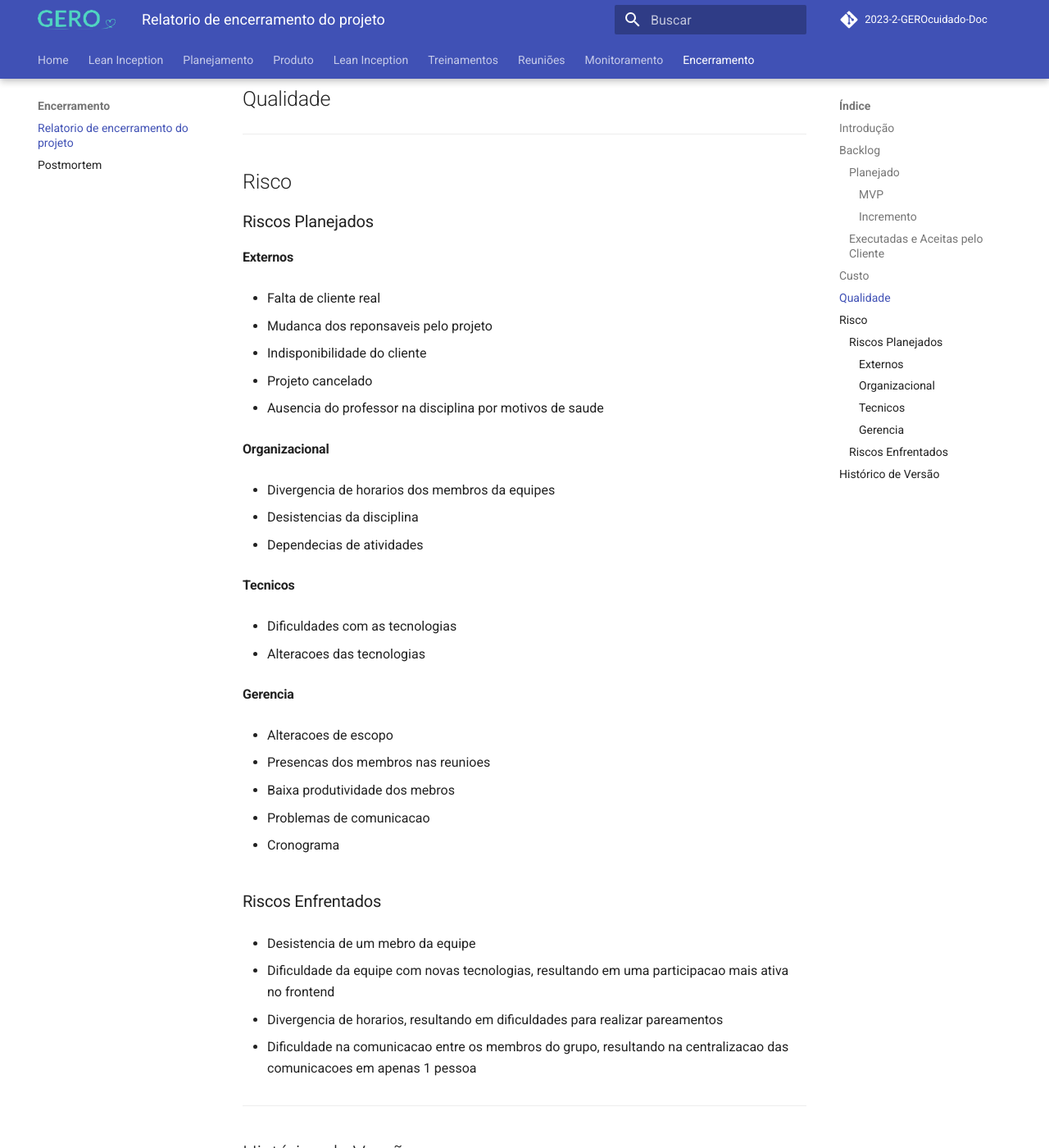
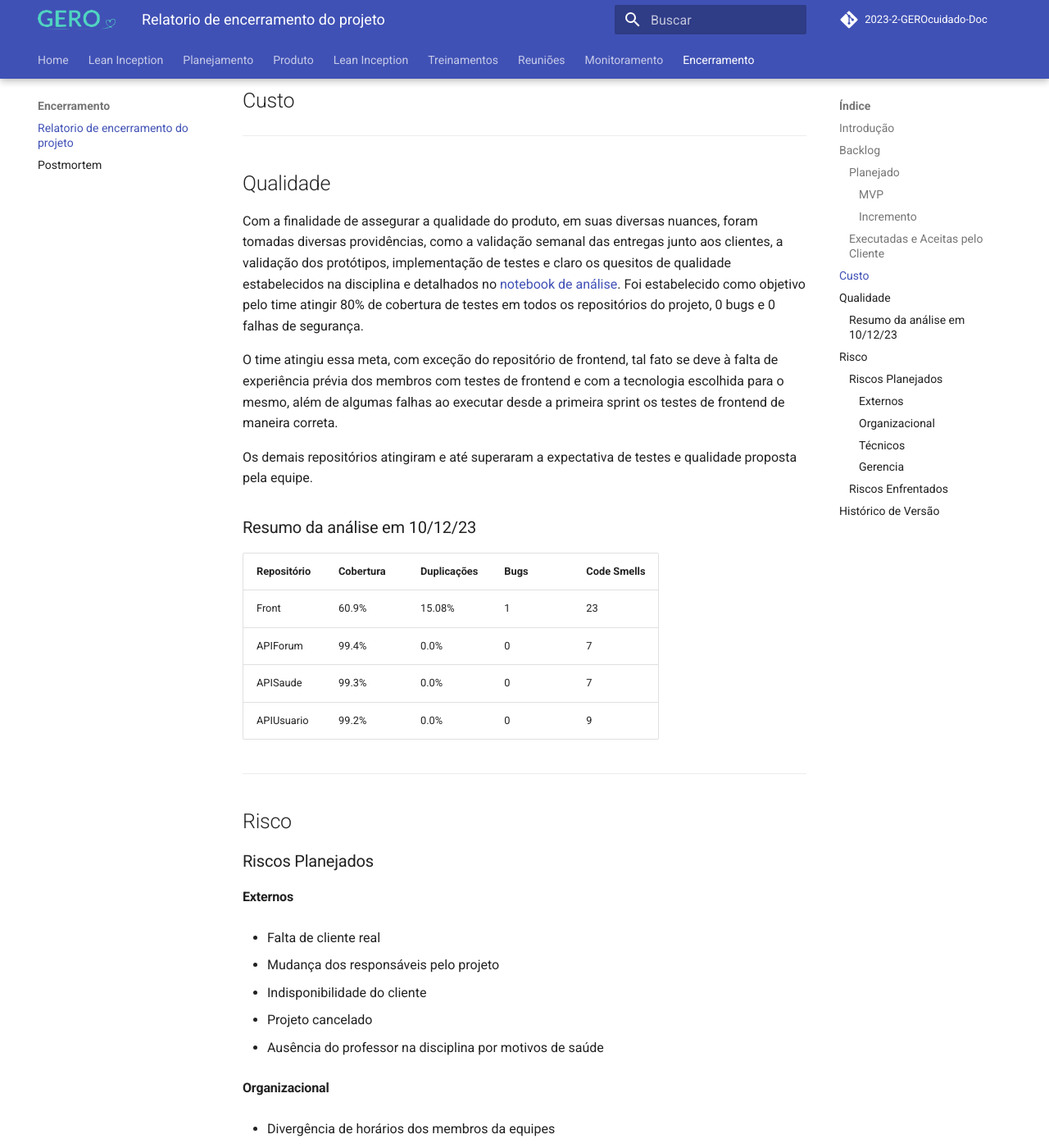
Before and after one commit to fga-eps-mds/2023-2-GEROcuidado-Doc, an MkDocs documentation site: the page built from docs/encerramento/relatorio_encerramento.md, in a window 1280 px wide and 1400 px high, scrolled down 1247 px. Shown: the whole window at 82% size. Built offline with MkDocs 1.6.1 and Material for MkDocs 9.7.7, drawn with Linux system fonts in a browser that asks for light colours; comment, search, counter and statistics services are not loaded; some of the changed text lies outside the part shown.

Commit message:
(#215) Adiciona relatorio sobre qualidade no documento de encerramento

```diff
--- a/docs/encerramento/relatorio_encerramento.md
+++ b/docs/encerramento/relatorio_encerramento.md
@@ -1,8 +1,8 @@
-# Relatorio de Encerramento
+# Relatório de Encerramento
 
 ## Introdução
 
-O presente documento tem como finalidade fazer uma analise comparativa entre o planejado e o executado durante o desenvolvimento do projeto.
+O presente documento tem como objetivo realizar uma análise comparativa entre o planejado e o efetivamente executado durante o desenvolvimento do projeto. Essa análise sintetiza alguns aspectos essenciais, a saber: backlog, custo, qualidade e riscos. Esse paralelo é fundamental para ilustrar a perspectiva inicial da equipe e o que foi efetivamente concluído ao longo da execução do projeto. Além disso, serve como um guia para futuros mantenedores do projeto, fornecendo insights cruciais sobre o planejamento e execução da solução apresentada.
 
 ---
 
@@ -43,6 +43,21 @@ O presente documento tem como finalidade fazer uma analise comparativa entre o p
 
 ## Qualidade
 
+Com a finalidade de assegurar a qualidade do produto, em suas diversas nuances, foram tomadas diversas providências, como a validação semanal das entregas junto aos clientes, a validação dos protótipos, implementação de testes e claro os quesitos de qualidade estabelecidos na disciplina e detalhados no [notebook de análise](https://github.com/fga-eps-mds/2023-2-GEROcuidado-Doc/blob/main/Analytics/analytics.ipynb). Foi estabelecido como objetivo pelo time atingir 80% de cobertura de testes em todos os repositórios do projeto, 0 bugs e 0 falhas de segurança.
+
+O time atingiu essa meta, com exceção do repositório de frontend, tal fato se deve à falta de experiência prévia dos membros com testes de frontend e com a tecnologia escolhida para o mesmo, além de algumas falhas ao executar desde a primeira sprint os testes de frontend de maneira correta.
+
+Os demais repositórios atingiram e até superaram a expectativa de testes e qualidade proposta pela equipe.
+
+### Resumo da análise em 10/12/23
+
+| Repositório | Cobertura | Duplicações | Bugs | Code Smells |
+|-------------|-----------|-------------|------|-------------|
+| Front       | 60.9%     | 15.08%      | 1    | 23          |
+| APIForum    | 99.4%     | 0.0%        | 0    | 7           |
+| APISaude    | 99.3%     | 0.0%        | 0    | 7           |
+| APIUsuario  | 99.2%     | 0.0%        | 0    | 9           |
+
 ---
 
 ## Risco
@@ -53,49 +68,49 @@ O presente documento tem como finalidade fazer uma analise comparativa entre o p
 
 - Falta de cliente real
 
-- Mudanca dos reponsaveis pelo projeto
+- Mudança dos responsáveis pelo projeto
 
 - Indisponibilidade do cliente
 
 - Projeto cancelado
 
-- Ausencia do professor na disciplina por motivos de saude
+- Ausência do professor na disciplina por motivos de saúde
 
 #### Organizacional
 
-- Divergencia de horarios dos membros da equipes
+- Divergência de horários dos membros da equipes
 
-- Desistencias da disciplina
+- Desistências da disciplina
 
-- Dependecias de atividades
+- Dependências de atividades
 
-#### Tecnicos
+#### Técnicos
 
 - Dificuldades com as tecnologias
 
-- Alteracoes das tecnologias
+- Alterações das tecnologias
 
 #### Gerencia
 
-- Alteracoes de escopo
+- Alterações de escopo
 
-- Presencas dos membros nas reunioes
+- Presenças dos membros nas reuniões
 
-- Baixa produtividade dos mebros
+- Baixa produtividade dos membros
 
-- Problemas de comunicacao
+- Problemas de comunicação
 
 - Cronograma
 
 ### Riscos Enfrentados
 
-- Desistencia de um mebro da equipe
+- Desistência de um membro da equipe
 
-- Dificuldade da equipe com novas tecnologias, resultando em uma participacao mais ativa no frontend
+- Dificuldade da equipe com novas tecnologias, resultando em uma participação mais ativa no frontend
 
-- Divergencia de horarios, resultando em dificuldades para realizar pareamentos
+- Divergência de horários, resultando em dificuldades para realizar pareamentos
 
-- Dificuldade na comunicacao entre os membros do grupo, resultando na centralizacao das comunicacoes em apenas 1 pessoa
+- Dificuldade na comunicação entre os membros do grupo, resultando na centralização das comunicações em apenas 1 pessoa
 
 ---
 
```
Also changed, not shown: other parts of docs/encerramento/relatorio_encerramento.md (+2 -2 lines).
